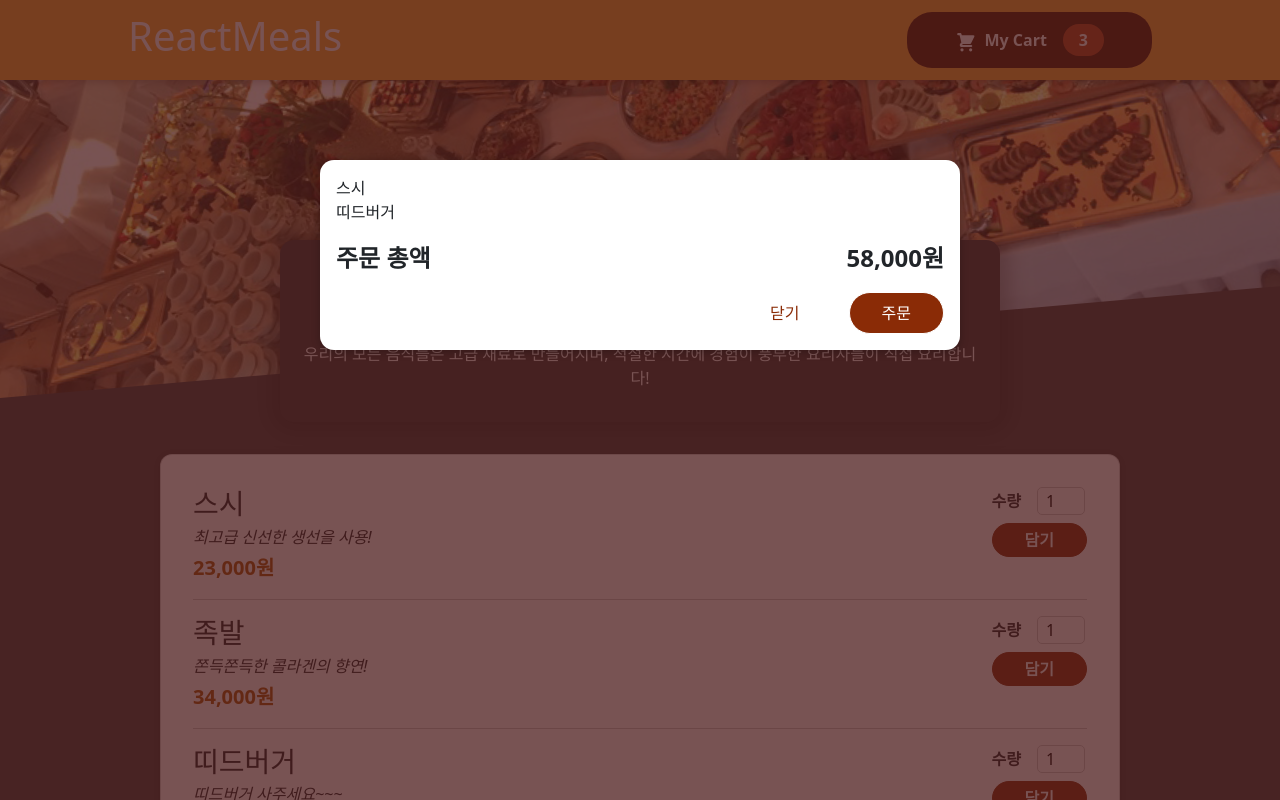
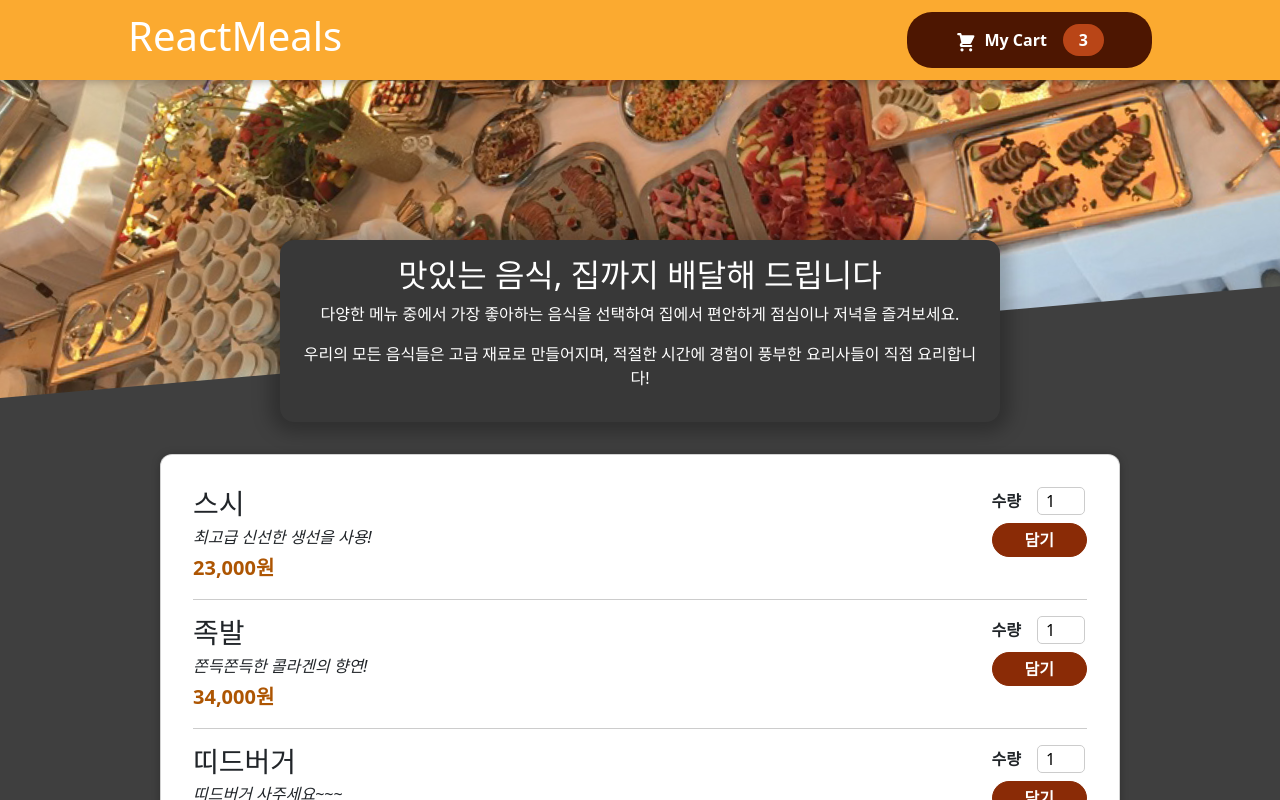
Before and after one commit to yocong/react-study-202406, a React (Create React App) app: page / in a window 1280 px wide. Shown: the top 800 px of the page. Built offline with nearby package versions, Linux system fonts and the light colour scheme; the HTML template or start-up script is replaced by a standard one.

Commit message:
# 모달 열고 닫는 처리

```diff
--- a/src/App.js
+++ b/src/App.js
@@ -1,4 +1,4 @@
-import React from "react";
+import React, { useState } from "react";
 import "./App.css";
 import Header from "./components/Food/Layout/Header";
 import Meals from "./components/Food/Meals/Meals";
@@ -6,10 +6,20 @@
 import CartProvider from "./components/store/CartProvider";
 
 const App = () => {
+
+  // 장바구니 모달을 열고 닫는 상태변수
+  const [cartIsShown, setCartIsShown] = useState(false);
+
+  // 모달을 열어주는 핸들러
+  const showCartHandler = () => setCartIsShown(true);
+
+  // 모달을 열어주는 핸들러
+  const hideCartHandler = () => setCartIsShown(false);
+
   return (
     <CartProvider>
-      <Cart />
-      <Header />
+      {cartIsShown && <Cart onClose={hideCartHandler}/>}
+      <Header onShowCart={showCartHandler}/>
       <div id="main">
         <Meals />
       </div>
--- a/src/components/Food/Cart/Cart.js
+++ b/src/components/Food/Cart/Cart.js
@@ -16,7 +16,7 @@
         price: 12000,
     },
 ];
-const Cart = () => {
+const Cart = ({ onClose }) => {
     const {
         'cart-items': cartItemStyle,
         total,
@@ -26,7 +26,7 @@
     } = styles;
 
     return (
-    <CartModal>
+        <CartModal onClose={onClose}>
             {/* 주문 내역 */}
             <ul className={cartItemStyle}>
                 {DUMMY_CART.map((cartItem) => (
@@ -38,7 +38,7 @@
                 <span>58,000원</span>
             </div>
             <div className={actions}>
-        <button className={btnAlt}>닫기</button>
+                <button className={btnAlt} onClick={onClose}>닫기</button>
                 <button className={button}>주문</button>
             </div>
         </CartModal>
--- a/src/components/Food/Cart/Cart.module.scss
+++ b/src/components/Food/Cart/Cart.module.scss
@@ -28,8 +28,8 @@
   button {
     font: inherit;
     cursor: pointer;
-    background-color: transparent;
-    border: 1px solid $button-color;
+    background-color: $button-color;
+    border: 1px solid $button-bg-color;
     padding: 0.5rem 2rem;
     border-radius: 25px;
     margin-left: 1rem;
--- a/src/components/Food/Cart/CartModal.js
+++ b/src/components/Food/Cart/CartModal.js
@@ -12,10 +12,10 @@
 };
 
 
-const CartModal = ({ children }) => {
+const CartModal = ({ children, onClose }) => {
     return (
         <>
-            <div className={styles.backdrop} />
+            <div className={styles.backdrop} onClick={onClose}/>
             <ModalOverlay>
                 {children}
             </ModalOverlay>
--- a/src/components/Food/Layout/Header.js
+++ b/src/components/Food/Layout/Header.js
@@ -5,7 +5,7 @@
 import foodImage from '../../../assets/img/meals.jpg'
 import HeaderCartButton from "./HeaderCartButton";
 
-const Header = () => {
+const Header = ({ onShowCart }) => {
 
   // 디스트럭쳐링
   const { header, 'main-image' : mainImage} = styles;
@@ -14,7 +14,7 @@
     <>
       <header className={header}>
         <h1>ReactMeals</h1>
-        <HeaderCartButton />
+        <HeaderCartButton onShow={onShowCart} />
 
       </header>
       <div class={mainImage}>
--- a/src/components/Food/Layout/HeaderCartButton.js
+++ b/src/components/Food/Layout/HeaderCartButton.js
@@ -2,12 +2,12 @@
 import CartIcon from "./CartIcon";
 import styles from "./HeaderCartButton.module.scss";
 
-const HeaderCartButton = () => {
+const HeaderCartButton = ({ onShow }) => {
 
   const {button, icon, badge} = styles;
 
   return (
-    <button className={button}>
+    <button className={button} onClick={onShow}>
       <span className={icon}>
         <CartIcon />
       </span>
```
Lines whose indentation alone changed are shown as unchanged.
